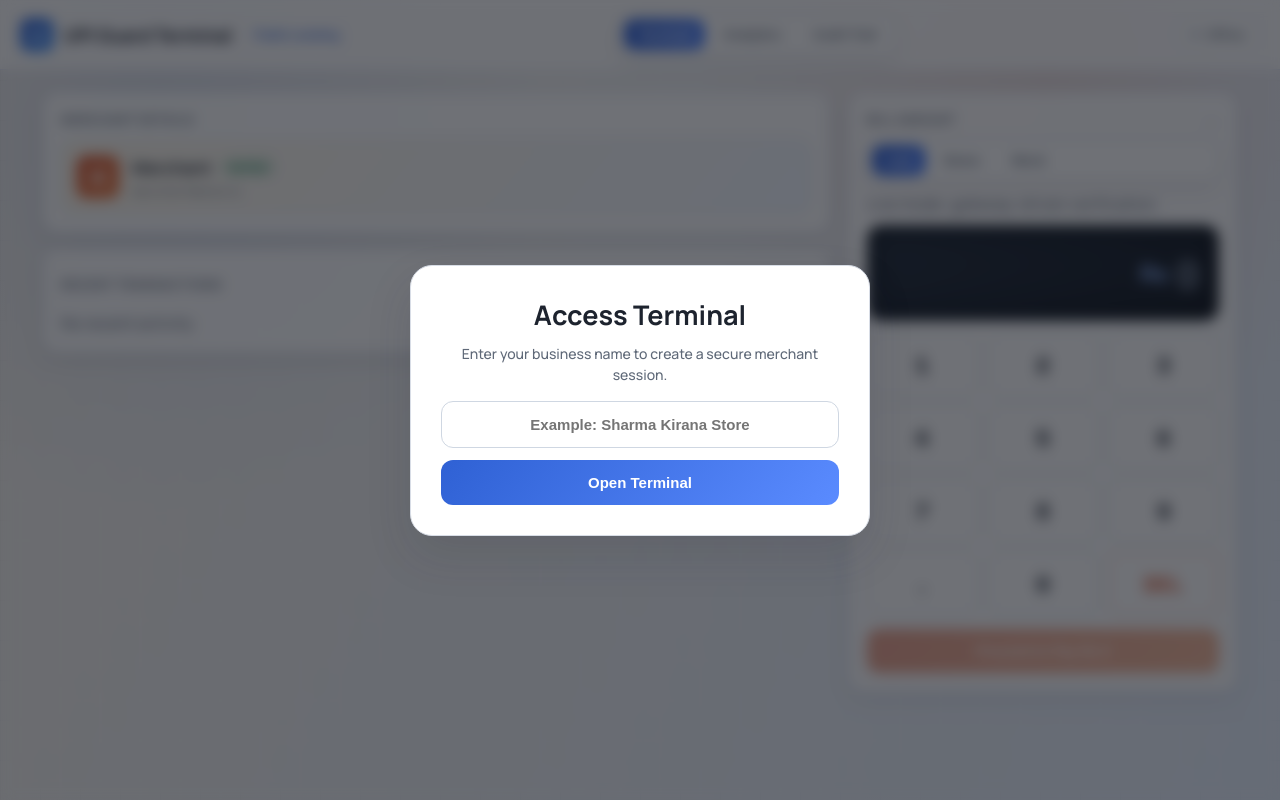
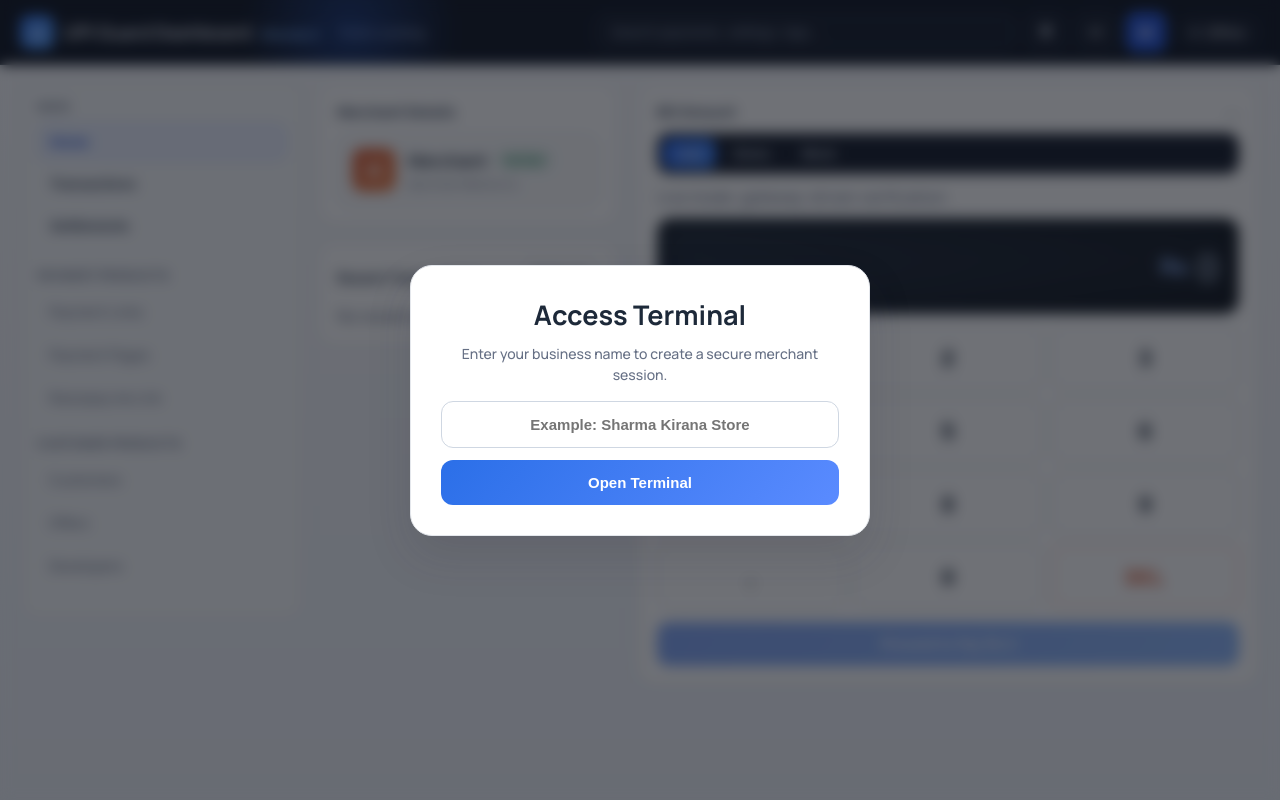
Before and after one commit to adityatiwari101104/upi-guard, a Flask app: page /terminal in a window 1280 px wide. Run offline with Flask 3, Linux system fonts and the light colour scheme; some libraries are stand-ins or nearby versions.

Commit message:
feat: redesign terminal UI with Razorpay-inspired dashboard layout

```diff
--- a/static/css/terminal.css
+++ b/static/css/terminal.css
@@ -905,3 +905,280 @@ td {
     transition: none !important;
   }
 }
+
+/* Razorpay-inspired dashboard skin */
+:root {
+  --bg-main: #f5f7fb;
+  --bg-wash: #eef2f8;
+  --card-bg: #ffffff;
+  --ink-strong: #1d2939;
+  --ink-soft: #667085;
+  --line: #e4e7ec;
+  --brand-blue: #2b6fe8;
+}
+
+body {
+  background: linear-gradient(180deg, #f8f9fc 0%, #eef2f8 100%);
+}
+
+body::before {
+  display: none;
+}
+
+.topbar {
+  background: #0b1220;
+  border-bottom: 1px solid #1e293b;
+  padding: 12px 20px;
+  position: relative;
+  overflow: hidden;
+}
+
+.topbar::after {
+  content: "";
+  position: absolute;
+  left: 210px;
+  top: -30px;
+  width: 280px;
+  height: 120px;
+  background: radial-gradient(circle, rgba(37, 99, 235, 0.38) 0%, rgba(37, 99, 235, 0) 70%);
+  pointer-events: none;
+}
+
+.brand-name,
+.back-link,
+.status-pill {
+  color: #d0d5dd;
+}
+
+.back-link {
+  color: #98a2b3;
+}
+
+.brand-block {
+  display: flex;
+  align-items: baseline;
+  gap: 8px;
+}
+
+.brand-sub {
+  color: #93c5fd;
+  font-style: italic;
+  font-weight: 700;
+  font-size: 13px;
+}
+
+.view-toggle {
+  background: #111827;
+  border: 1px solid #1f2937;
+  box-shadow: none;
+}
+
+.view-btn {
+  color: #cbd5e1;
+}
+
+.view-btn.active {
+  background: linear-gradient(120deg, #2563eb, #3b82f6);
+}
+
+.status-pill {
+  background: #111827;
+  border: 1px solid #1f2937;
+}
+
+.top-actions {
+  display: flex;
+  align-items: center;
+  gap: 10px;
+}
+
+.top-search {
+  width: min(420px, 36vw);
+  background: #111827;
+  color: #cbd5e1;
+  border: 1px solid #334155;
+  border-radius: 12px;
+  padding: 10px 14px;
+  font-size: 14px;
+}
+
+.top-search::placeholder {
+  color: #94a3b8;
+}
+
+.top-search:focus {
+  outline: none;
+  border-color: #3b82f6;
+  box-shadow: 0 0 0 3px rgba(59, 130, 246, 0.2);
+}
+
+.icon-btn {
+  border: 1px solid #334155;
+  background: #111827;
+  color: #cbd5e1;
+  border-radius: 10px;
+  width: 40px;
+  height: 40px;
+  padding: 0;
+  cursor: pointer;
+  display: inline-flex;
+  align-items: center;
+  justify-content: center;
+}
+
+.icon-btn:hover {
+  background: #1f2937;
+}
+
+.icon-btn svg {
+  width: 18px;
+  height: 18px;
+  fill: currentColor;
+}
+
+.profile-chip {
+  min-width: 40px;
+  height: 40px;
+  border-radius: 10px;
+  background: #1d4ed8;
+  color: #fff;
+  font-weight: 800;
+  display: flex;
+  align-items: center;
+  justify-content: center;
+  border: 1px solid #3b82f6;
+}
+
+.page {
+  max-width: 1380px;
+  padding-top: 18px;
+}
+
+.terminal-grid {
+  grid-template-columns: 300px 1fr;
+  gap: 20px;
+}
+
+.card,
+.metric-card,
+.chart-card,
+.filter-bar,
+.table-wrap {
+  border: 1px solid var(--line);
+  background: var(--card-bg);
+  box-shadow: 0 1px 2px rgba(16, 24, 40, 0.06);
+}
+
+.card-head {
+  text-transform: none;
+  letter-spacing: 0;
+  font-size: 14px;
+  color: #344054;
+}
+
+.merchant {
+  background: #f9fafb;
+}
+
+.btn-main {
+  background: linear-gradient(120deg, #2563eb, #3b82f6);
+}
+
+.btn-ghost {
+  border-color: #d0d5dd;
+  color: #344054;
+  background: #fff;
+}
+
+.history-item,
+table tbody tr {
+  border-color: #eaecf0;
+}
+
+.dashboard-shell {
+  display: grid;
+  grid-template-columns: 280px 1fr;
+  gap: 16px;
+  align-items: start;
+}
+
+.dashboard-content {
+  min-width: 0;
+}
+
+.side-nav {
+  background: #f8fafc;
+  border: 1px solid #e4e7ec;
+  border-radius: 14px;
+  padding: 14px;
+  position: sticky;
+  top: 82px;
+  max-height: calc(100vh - 100px);
+  overflow: auto;
+}
+
+.side-group {
+  margin-bottom: 18px;
+}
+
+.side-title {
+  font-size: 12px;
+  color: #667085;
+  font-weight: 800;
+  text-transform: uppercase;
+  letter-spacing: 0.04em;
+  margin-bottom: 8px;
+}
+
+.side-link,
+.side-text {
+  width: 100%;
+  text-align: left;
+  border-radius: 10px;
+  padding: 10px 12px;
+  font-size: 14px;
+  color: #344054;
+  margin-bottom: 4px;
+}
+
+.side-link {
+  border: 1px solid transparent;
+  background: transparent;
+  cursor: pointer;
+  font-weight: 700;
+}
+
+.side-link:hover {
+  background: #eef2ff;
+}
+
+.side-link.active {
+  background: #eaf0ff;
+  border-color: #c7d7fe;
+  color: #1d4ed8;
+}
+
+.side-text {
+  color: #667085;
+}
+
+@media (max-width: 980px) {
+  .dashboard-shell {
+    grid-template-columns: 1fr;
+  }
+
+  .side-nav {
+    position: static;
+    max-height: none;
+  }
+
+  .top-actions {
+    width: 100%;
+    justify-content: center;
+    flex-wrap: wrap;
+  }
+
+  .top-search {
+    width: 100%;
+  }
+}
--- a/static/js/terminal.jsx
+++ b/static/js/terminal.jsx
@@ -596,23 +596,57 @@ function App() {
       <header className="topbar">
         <div className="brand">
           <div className="brand-mark">U</div>
-          <div className="brand-name">UPI Guard Terminal</div>
+          <div className="brand-block">
+            <div className="brand-name">UPI Guard Dashboard</div>
+            <div className="brand-sub">Standard</div>
+          </div>
           <a className="back-link" href="/">Public Landing</a>
         </div>
 
-        <div className="view-toggle">
-          <button className={`view-btn ${view === "terminal" ? "active" : ""}`} onClick={() => setView("terminal")}>Terminal</button>
-          <button className={`view-btn ${view === "analytics" ? "active" : ""}`} onClick={() => setView("analytics")}>Analytics</button>
-          <button className={`view-btn ${view === "audit" ? "active" : ""}`} onClick={() => setView("audit")}>Audit Trail</button>
-        </div>
-
-        <div className="status-pill">
-          <span className={`dot ${connected ? "live" : ""}`} />
-          {connected ? "Live Session" : "Offline"}
+        <div className="top-actions">
+          <input className="top-search" placeholder="Search payments, settings, logs..." />
+          <button className="icon-btn" aria-label="Notifications">
+            <svg viewBox="0 0 24 24" aria-hidden="true">
+              <path d="M12 3a5 5 0 0 0-5 5v2.6c0 .7-.2 1.4-.6 2L5 15v1h14v-1l-1.4-2.4c-.4-.6-.6-1.3-.6-2V8a5 5 0 0 0-5-5Zm0 18a2.5 2.5 0 0 0 2.4-2h-4.8A2.5 2.5 0 0 0 12 21Z" />
+            </svg>
+          </button>
+          <button className="icon-btn" aria-label="Broadcast">
+            <svg viewBox="0 0 24 24" aria-hidden="true">
+              <path d="M3 10v4h3l4 4V6L6 10H3Zm12.5 2a3.5 3.5 0 0 0-2.5-3.35v6.7A3.5 3.5 0 0 0 15.5 12Zm0-7a1 1 0 0 0-.7 1.7A7.5 7.5 0 0 1 17.5 12a7.5 7.5 0 0 1-2.7 5.3 1 1 0 0 0 1.4 1.4A9.5 9.5 0 0 0 19.5 12a9.5 9.5 0 0 0-3.3-7.1 1 1 0 0 0-.7-.3Z" />
+            </svg>
+          </button>
+          <div className="profile-chip">{merchantAvatar || "AT"}</div>
+          <div className="status-pill">
+            <span className={`dot ${connected ? "live" : ""}`} />
+            {connected ? "Connected" : "Offline"}
+          </div>
         </div>
       </header>
 
       <main className="page">
+        <div className="dashboard-shell">
+          <aside className="side-nav">
+            <div className="side-group">
+              <div className="side-title">Main</div>
+              <button className={`side-link ${view === "terminal" ? "active" : ""}`} onClick={() => setView("terminal")}>Home</button>
+              <button className={`side-link ${view === "analytics" ? "active" : ""}`} onClick={() => setView("analytics")}>Transactions</button>
+              <button className={`side-link ${view === "audit" ? "active" : ""}`} onClick={() => setView("audit")}>Settlements</button>
+            </div>
+            <div className="side-group">
+              <div className="side-title">Payment Products</div>
+              <div className="side-text">Payment Links</div>
+              <div className="side-text">Payment Pages</div>
+              <div className="side-text">Razorpay.me Link</div>
+            </div>
+            <div className="side-group">
+              <div className="side-title">Customer Products</div>
+              <div className="side-text">Customers</div>
+              <div className="side-text">Offers</div>
+              <div className="side-text">Developers</div>
+            </div>
+          </aside>
+
+          <section className="dashboard-content">
         {view === "terminal" && (
           <section className="terminal-grid">
             <div className="col">
@@ -900,6 +934,8 @@ function App() {
             </div>
           </section>
         )}
+          </section>
+        </div>
       </main>
 
       {result.open && (
```
